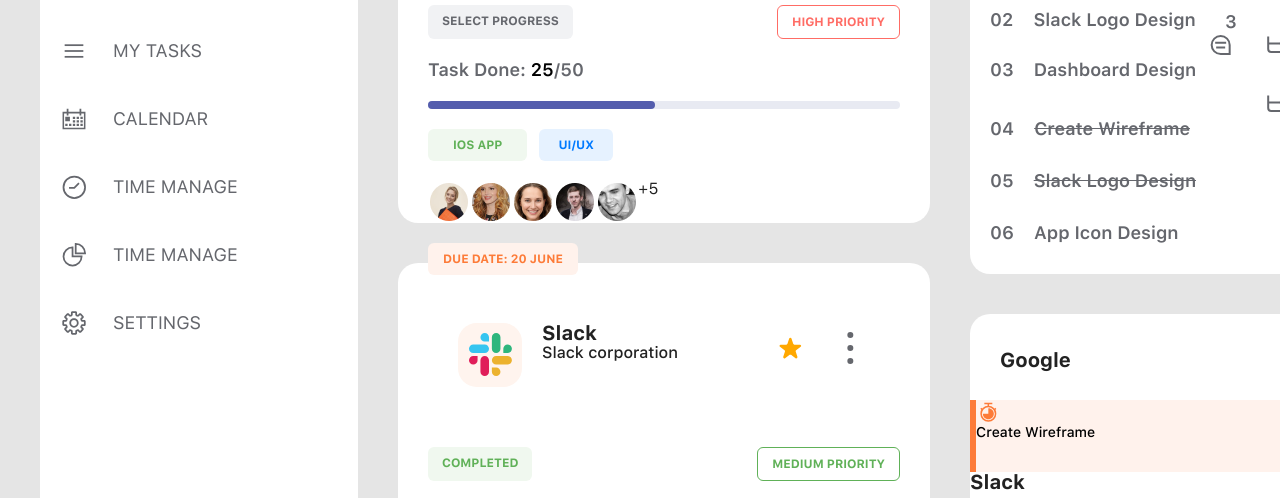
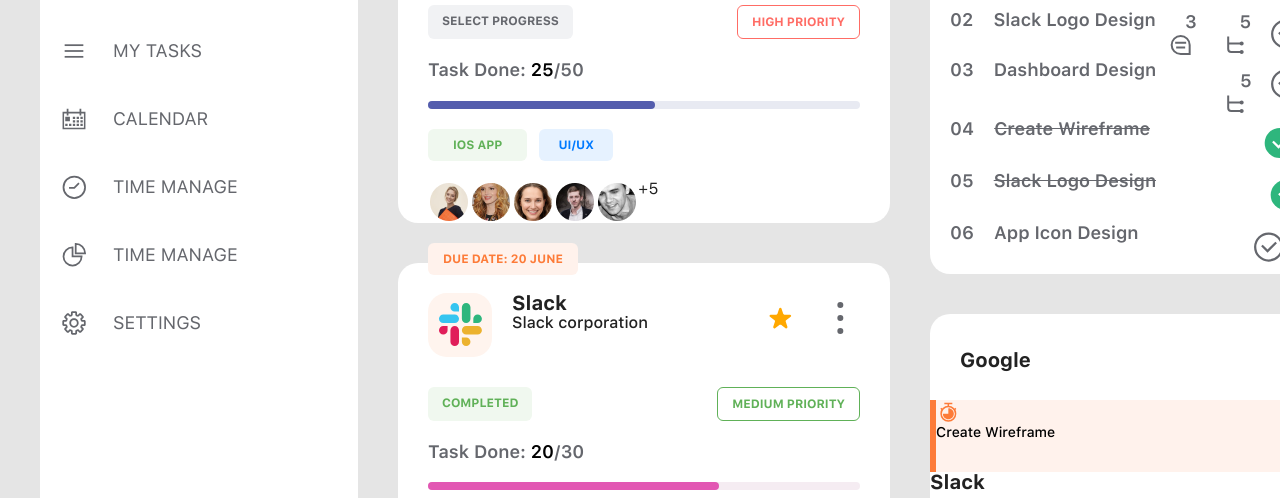
Before and after one commit to ekababiy/Masterdata-Task, a plain HTML site: page index.html in a window 1280 px wide. Shown: the part 299-797 px from the top of the page. Drawn offline with Linux system fonts and the light colour scheme.

Commit message:
final-changes

```diff
--- a/index.html
+++ b/index.html
@@ -177,7 +177,7 @@
             </div>
             <div class="section-slack background">
                 <div class="slack-header">
-                    <div class="slack-header flex-space-between">
+                <div class="flex-space-between">
                         <div class="left">
                             <img src="svg/slack.svg" alt="">
                             <div class="text">
```
